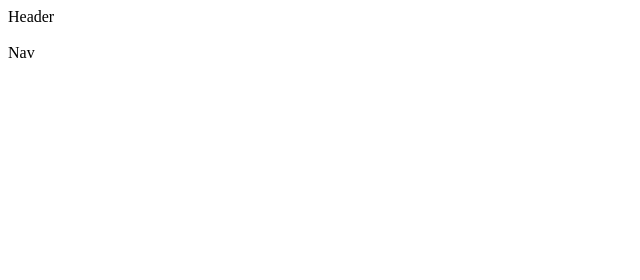
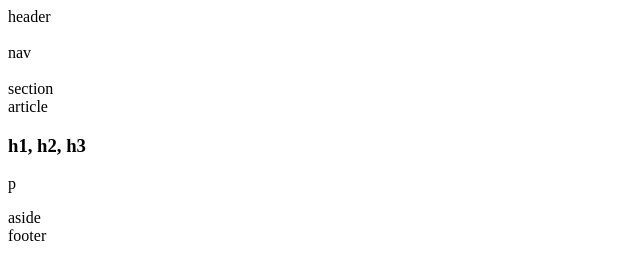
Before and after one commit to DarrylJLTolentino/HW-Wireframe, a plain HTML site: page index.html in a window 1280 px wide. Shown: the whole page, without its empty margins (0-640 px from the left). Drawn offline with Linux system fonts and the light colour scheme.

Commit message:
Fixed tags for header and nav as well as added section, article, aside, h1, p, and footer to index.html

```diff
--- a/index.html
+++ b/index.html
@@ -10,13 +10,38 @@
 
 <body>
 
-    <header>Header</header>
+    <header>
+        header
+    </header>
 
     <br>
 
-    <header>Nav</header>
+    <nav>
+        nav
+    </nav>
 
     <br>
+
+    <section>
+        section
+        <article>
+            article
+            <h1>
+                h1, h2, h3
+            </h1>
+            <p>
+                p
+            </p>
+        </article>
+    </section>
+
+    <aside>
+        aside
+    </aside>
+
+    <footer>footer</footer>
+
+
 
 
 
```
